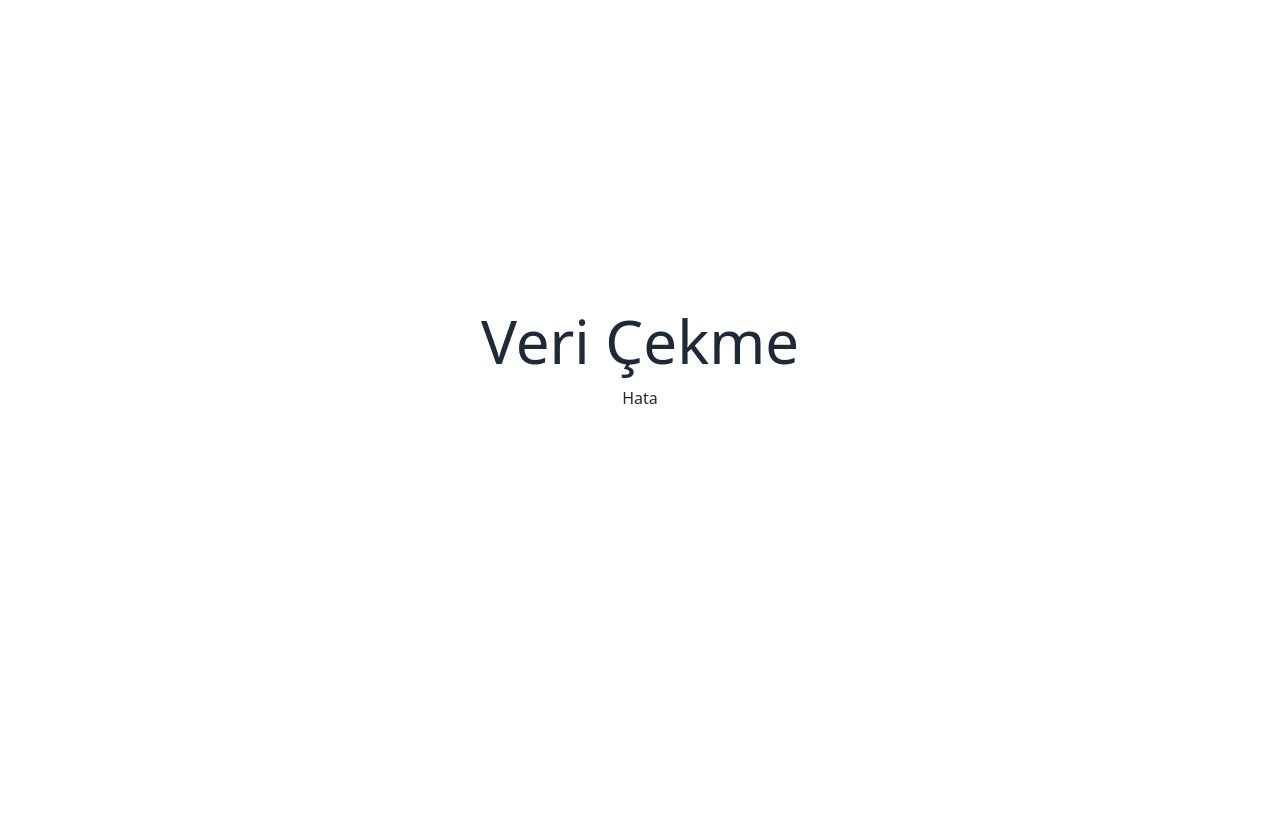
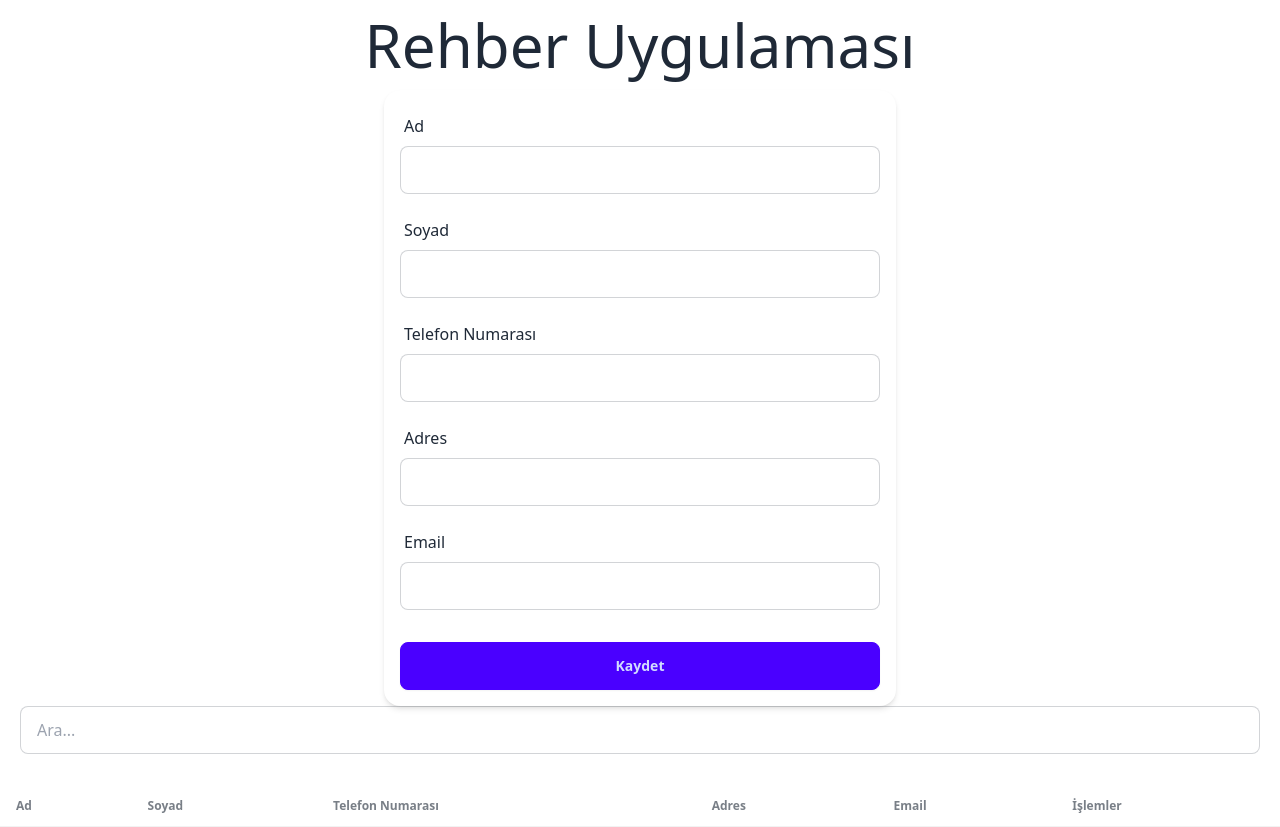
Before and after one commit to sevmezabdullah/first-react-app, a React (Vite) app: page / in a window 1280 px wide. Before the commit the page ends 800 px from the top, so only its background shows below. Built offline with nearby package versions, Linux system fonts and the light colour scheme; no server answers.

Commit message:
formik done

```diff
--- a/eslint.config.js
+++ b/eslint.config.js
@@ -29,6 +29,9 @@ export default [
       ...react.configs['jsx-runtime'].rules,
       ...reactHooks.configs.recommended.rules,
       'react/jsx-no-target-blank': 'off',
+      'react/no-unknown-property': 'off',
+      "react/prop-types": 'off',
+
       'react-refresh/only-export-components': [
         'warn',
         { allowConstantExport: true },
--- a/package.json
+++ b/package.json
@@ -12,12 +12,14 @@
   },
   "dependencies": {
     "axios": "^1.7.7",
+    "formik": "^2.4.6",
     "i18next": "^23.16.4",
     "json-server": "^1.0.0-beta.3",
     "react": "^18.3.1",
     "react-dom": "^18.3.1",
     "react-i18next": "^15.1.0",
     "react-router-dom": "^6.27.0",
+    "yup": "^1.4.0",
     "zustand": "^5.0.0"
   },
   "devDependencies": {
--- a/src/App.jsx
+++ b/src/App.jsx
@@ -1,79 +1,89 @@
-import { useState, } from "react"
-import { useTranslation } from "react-i18next"
-import useFetch from "./hooks/useFetch"
+
+import { useEffect, useState } from 'react'
+import ContactForm from './components/ContactForm';
+import ContactList from './components/ContactList';
+import SearchBox from './components/SearchBox';
 
 
+// Rehber Uygulaması
 const App = () => {
+  //formik - formlardaki olayları dinleyip verileri kontrol eder.
+
+  //yup - veri validasyonu yapar.
 
 
-  // 3.parti paket olarak gelen custom hook
-  const { t, i18n } = useTranslation()
-  // Hooklar Hayatımızı Kolaylaştırır. İyiki varlar.
-  const [count, setCount] = useState(20)
-
-  //kendi yazdığımız hook
-  const { data, error, loading } = useFetch('https://jsonplaceholder.typicode.com/todos/1')
+  // Contact State
+  const [contacts, setContacts] = useState([]);
+  const [baseList, setBaseList] = useState([]);
+  const [editIndex, setEditIndex] = useState(null);
+  const [searchValue, setSearchValue] = useState('');
 
 
-  // hooklar geriye değer dönen fonksiyonlar.
+  useEffect(() => {
+    filterContacts(searchValue)
 
-  //setCount : değişebilen değeri bir fonksiyon içerisinde günceller. Ve yeni değeri geri döner.
+    if (searchValue === '') {
+      setContacts(baseList)
+    }
+  }, [searchValue])
 
 
+  const filterContacts = (value) => {
+    setContacts(contacts.filter((contact) => contact.firstName.toLowerCase().includes(value.toLowerCase())))
+  }
+
+  const handleSubmit = (values, { resetForm }) => {
+    //  console.table(values);
+
+    //Eğer güncelleme yapılırsa
+    if (editIndex !== null) {
+      const updatedContacts = [...contacts];
+      updatedContacts[editIndex] = values
+      setContacts(updatedContacts);
+      setEditIndex(null);
+    }
+    // Eğer ekleme yapılırsa
+    else {
+      setContacts([...contacts, values]);
+      setBaseList([...contacts, values]);
+    }
+
+    resetForm();
+  }
+  const handleDelete = (index) => {
+    setContacts(contacts.filter((_, i) => i !== index));
+  }
+  const handleEdit = (index) => {
+    setEditIndex(index);
+  }
 
 
   return (
     <>
-      <div style={{
-        visibility: 'hidden',
-      }}>
-        <p style={{ fontSize: '60px', textAlign: 'center' }}>{t('welcome')}</p>
-        <p id="count" style={{ fontSize: '60px', textAlign: 'center' }}>{count}</p>
 
-        <div style={{
-          justifyContent: 'center',
-          display: 'flex',
-        }}>
+      <div className='bg-base-100'>
+        <div>
+          <h1 style={{ fontSize: "60px" }} className='text-center '>Rehber Uygulaması</h1>
+        </div>
 
-          <button onClick={() => {
-            setCount((value) => {
-              console.info(value)
-              value += 1
-              return value
-            })
 
-            setCount((value) => value + 1)
-            setCount(count + 1)
-          }} className="btn btn-primary">{t('increment')}</button>
-          <button onClick={() => {
-            setCount(() => {
-              return count - 5
-            })
-          }} className="btn btn-warning ml-2">{t('decrement')}</button>
+        {/* initialValues %99 boş geçilir. %1 ihtimal dolu başlamasını isterler*/}
+        <ContactForm initialValues={{
+          firstName: '',
+          lastName: '',
+          phoneNumber: '',
+          adress: '',
+          email: '',
+        }} onSubmit={handleSubmit} />
+
+        <SearchBox setValue={setSearchValue} value={searchValue} />
+        <div className='mt-8'>
+          <ContactList contactList={contacts} onDelete={handleDelete} onEdit={handleEdit} />
         </div>
-        <div style={{ justifyContent: 'center', display: 'flex', marginTop: '20px' }}>
-          <button onClick={() => {
-            i18n.changeLanguage(i18n.language === 'tr' ? 'en' : 'tr')
-          }} className="btn btn-success mx-auto">{t('changeLanguage')}</button>
-        </div>
+
       </div>
 
 
-      <div style={{
-        justifyContent: 'center',
-        display: 'flex',
-        flexDirection: 'column',
-        alignItems: 'center'
-      }}>
-        <h1 style={{
-          fontSize: '60px',
-        }}>Veri Çekme</h1>
-
-        {loading && <p style={{ fontSize: '60px' }}>Yükleniyor...</p>}
-
-        {error && <p>Hata</p>}
-        {data && <p style={{ fontSize: '60px' }}>{data.title}</p>}
-      </div>
 
 
     </>
--- /dev/null
+++ b/src/components/ContactForm/index.jsx
@@ -0,0 +1,65 @@
+import { Formik, Form, Field, ErrorMessage } from 'formik'
+
+import * as Yup from 'yup'
+
+
+
+const validationSchema = Yup.object({
+    firstName: Yup.string().required("İsim alanı zorunludur.").min(3, "En az 3 karakter olmalıdır.").max(30, "En fazla 30 karakter olmalıdır."),
+    lastName: Yup.string().required("Soyisim alanı zorunludur.").min(3, "En az 3 karakter olmalıdır.").max(30, "En fazla 30 karakter olmalıdır."),
+
+    phoneNumber: Yup.string().required("Telefon numarası alanı zorunludur.").min(11, "En az 11 karakter olmalıdır.").max(11, "En fazla 11 karakter olmalıdır."),
+    adress: Yup.string().required("Adres alanı zorunludur.").min(3, "En az 3 karakter olmalıdır.").max(100, "En fazla 100 karakter olmalıdır."),
+    email: Yup.string().email("Geçerli bir email adresi giriniz")
+})
+
+
+
+// onSubmit validasyon işlemi yapar.
+//initialValues formun ilk değişkenlerini verir.
+const ContactForm = ({ onSubmit, initialValues }) => {
+    return (
+        <Formik validationSchema={validationSchema} initialValues={initialValues} onSubmit={onSubmit} >
+
+            {() => (
+                <Form className='card bg-base-100 shadow-md p-4 max-w-lg mx-auto'>
+                    <div className='form-control mb-4'>
+                        <label className='label'>Ad</label>
+                        <Field type='text' name='firstName' className='input input-bordered' />
+                        <ErrorMessage name='firstName' component='div' className='text-red-500' />
+                    </div>
+
+                    <div className='form-control mb-4'>
+                        <label className='label'>Soyad</label>
+                        <Field type='text' name='lastName' className='input input-bordered' />
+                        <ErrorMessage name='lastName' component='div' className='text-red-500' />
+                    </div>
+
+                    <div className='form-control mb-4'>
+                        <label className='label'>Telefon Numarası</label>
+                        <Field type='text' name='phoneNumber' className='input input-bordered' />
+                        <ErrorMessage name='phoneNumber' component='div' className='text-red-500' />
+                    </div>
+
+                    <div className='form-control mb-4'>
+                        <label className='label'>Adres</label>
+                        <Field type='text' name='adress' className='input input-bordered' >
+
+                        </Field>
+                        <ErrorMessage name='adress' component='div' className='text-red-500' />
+                    </div>
+
+                    <div className='form-control mb-4'>
+                        <label className='label'>Email</label>
+                        <Field type='text' name='email' className='input input-bordered' />
+                        <ErrorMessage name='email' component='div' className='text-red-500' />
+                    </div>
+
+                    <button type='submit' className='btn btn-primary w-full mt-4'>Kaydet</button>
+                </Form>
+            )}
+        </Formik>
+    )
+}
+
+export default ContactForm
--- /dev/null
+++ b/src/components/ContactList/index.jsx
@@ -0,0 +1,38 @@
+import React from 'react'
+
+const ContactList = ({ contactList, onEdit, onDelete }) => {
+    return (
+        <div className='overflow-x-auto'>
+            <table className='table table-zebra w-full'>
+                <thead>
+                    <tr>
+                        <th>Ad</th>
+                        <th>Soyad</th>
+                        <th>Telefon Numarası</th>
+                        <th>Adres</th>
+                        <th>Email</th>
+                        <th>İşlemler</th>
+                    </tr>
+                </thead>
+                <tbody>
+                    {contactList.map((contact, index) => (
+                        <tr key={index}>
+                            <td>{contact.firstName}</td>
+                            <td>{contact.lastName}</td>
+                            <td>{contact.phoneNumber}</td>
+                            <td>{contact.adress}</td>
+                            <td>{contact.email}</td>
+                            <td>
+                                <button className='btn btn-warning btn-xs' onClick={() => onEdit(index)}>Güncelle</button>
+                                <button className='btn btn-error btn-xs' onClick={() => onDelete(index)}>Sil</button>
+                            </td>
+                        </tr>
+                    ))}
+                </tbody>
+            </table>
+
+        </div>
+    )
+}
+
+export default ContactList
--- /dev/null
+++ b/src/components/SearchBox/index.jsx
@@ -0,0 +1,12 @@
+
+
+const SearchBox = ({ value, setValue }) => {
+
+    return (
+        <div className="form-control mx-5">
+            <input value={value} onChange={(e) => setValue(e.target.value)} className='input input-bordered' placeholder='Ara...' type="text" />
+        </div>
+    )
+}
+
+export default SearchBox
```
Also changed, not shown: 1 other file (tests, documents, lock files or other folders).
